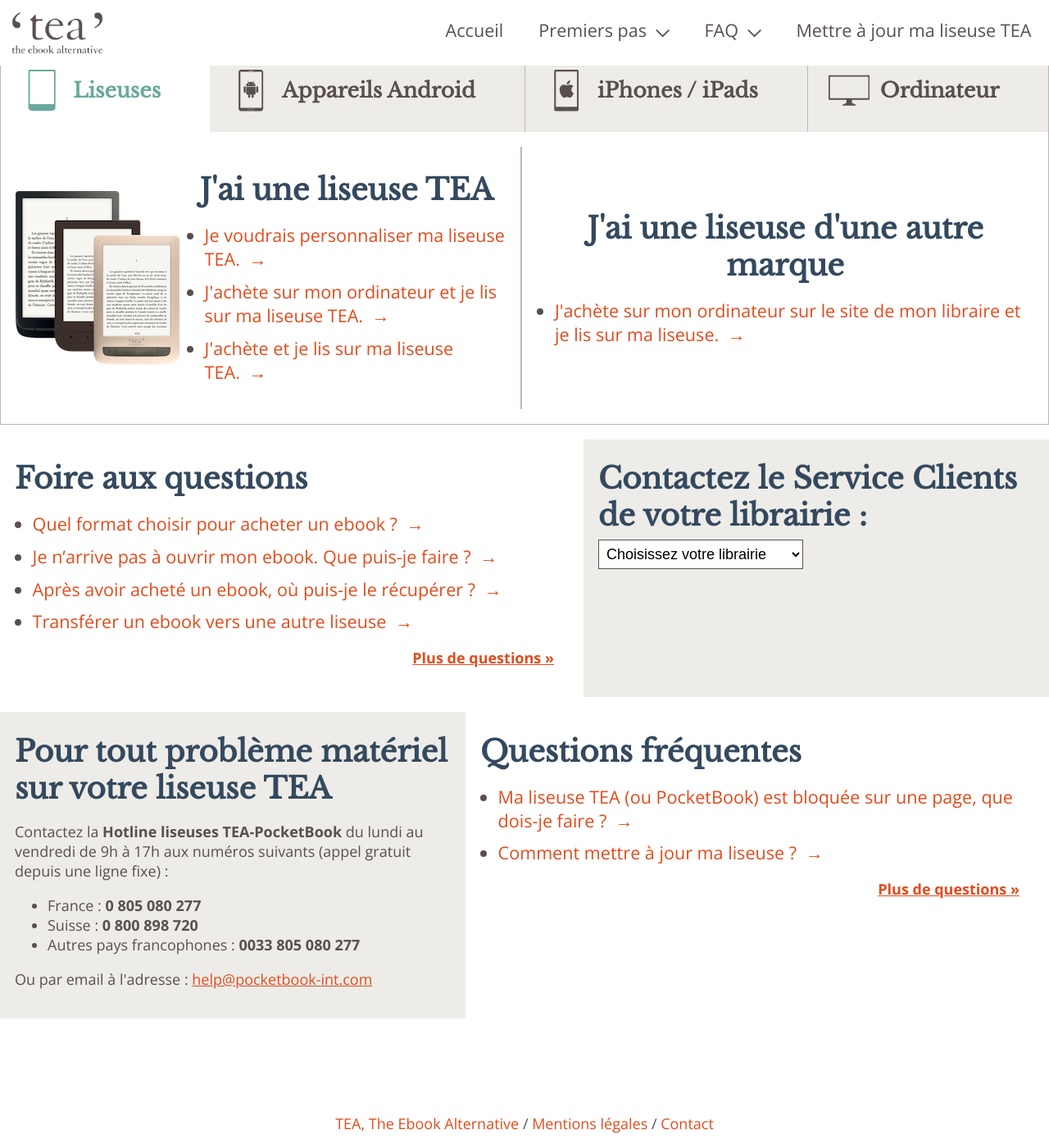
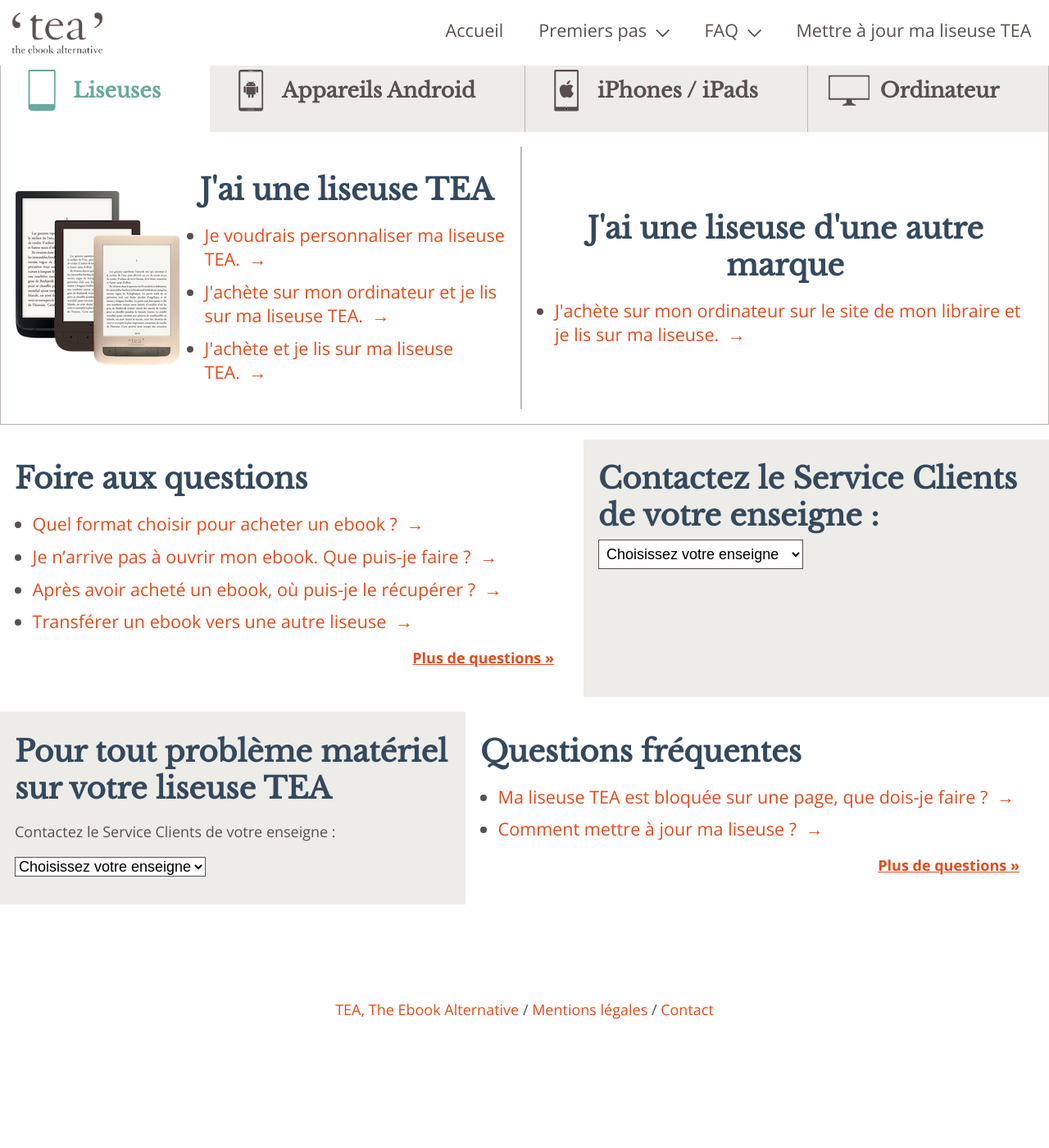
Before and after one commit to TEA-ebook/help-center, a Jekyll site: the page built from index.html, in a window 1280 px wide and 1400 px high, scrolled down 264 px. Shown: the whole window at 82% size. Built offline with Jekyll 4.4.1, drawn with Linux system fonts in a browser that asks for light colours; after the commit the page ends 1525 px from its top, so only the background shows below that.

Commit message:
Update new customer care process - home

```diff
--- a/index.html
+++ b/index.html
@@ -157,10 +157,10 @@
       <p class="back-to-faq"><a href="/faq/">Plus de questions »</a></p>
     </div>
     <div id="choice-sav" class="sav-contact">
-      <h1>Contactez le Service Clients de votre librairie&nbsp;:</h1>
+      <h1>Contactez le Service Clients de votre enseigne&nbsp;:</h1>
       <form>
         <select id="select-sav">
-          <option selected="selected" disabled="disabled">Choisissez votre librairie</option>
+          <option selected="selected" disabled="disabled">Choisissez votre enseigne</option>
         </select>
       </form>
       <div id="sav-contact">
@@ -170,13 +170,19 @@
   <div id="sav-pb">
     <div class="sav-contact">
       <h1>Pour tout problème matériel sur votre liseuse TEA</h1>
-      <p>Contactez la <strong>Hotline liseuses TEA-PocketBook</strong> du lundi au vendredi de 9h à 17h aux numéros suivants (appel gratuit depuis une ligne fixe) :</p>
-      <div class="contact-pb"></div>
+      <p>Contactez le Service Clients de votre enseigne&nbsp;:</p>
+      <form>
+        <select id="select-sav">
+          <option selected="selected" disabled="disabled">Choisissez votre enseigne</option>
+        </select>
+      </form>
+      <div id="sav-contact">
+      </div>
     </div>
     <div class="faq-sav">
       <h1>Questions fréquentes</h1>
       <ul>
-        <li><a href="/faq-liseuse/#pocketbook-bloque">Ma liseuse TEA (ou PocketBook) est bloquée sur une page, que dois-je faire ?</a></li>
+        <li><a href="/faq-liseuse/#pocketbook-bloque">Ma liseuse TEA est bloquée sur une page, que dois-je faire ?</a></li>
         <li><a href="/faq-liseuse/#maj-liseuse">Comment mettre à jour ma liseuse ?</a></li>
       </ul>
       <p class="back-to-faq"><a href="/faq-liseuse/">Plus de questions »</a></p>
```
